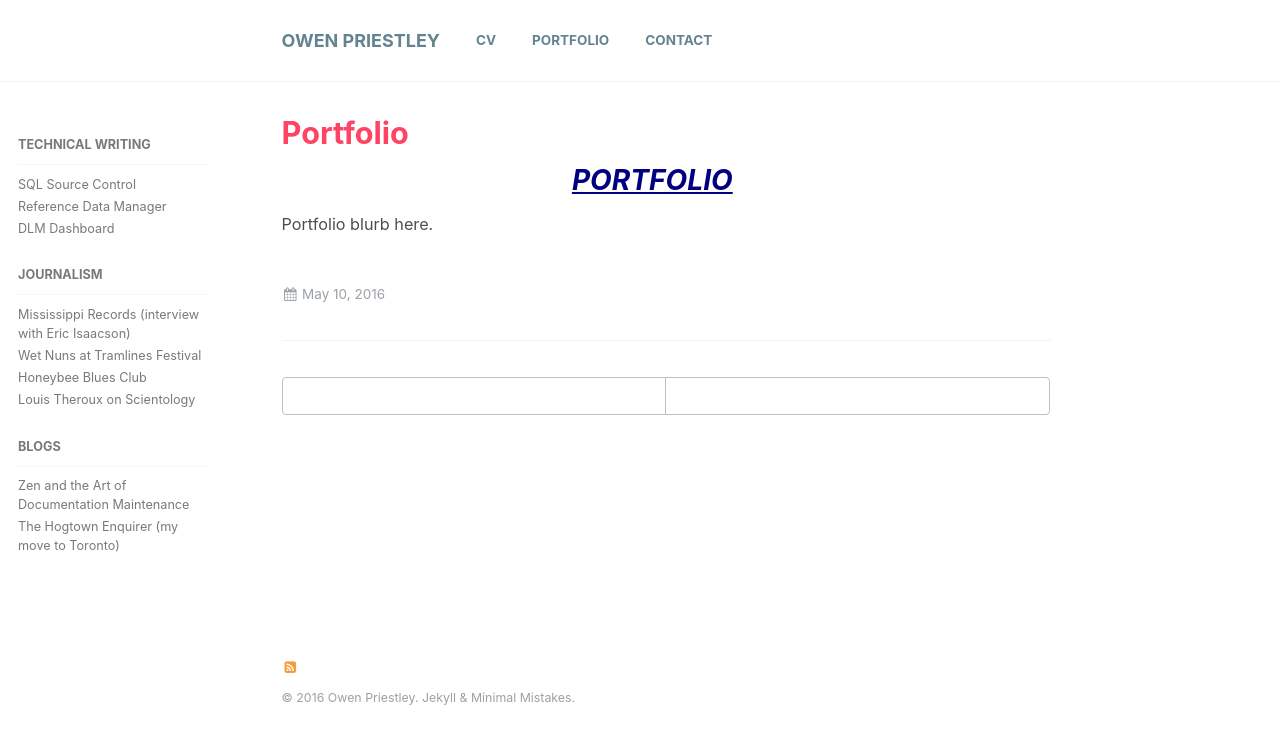
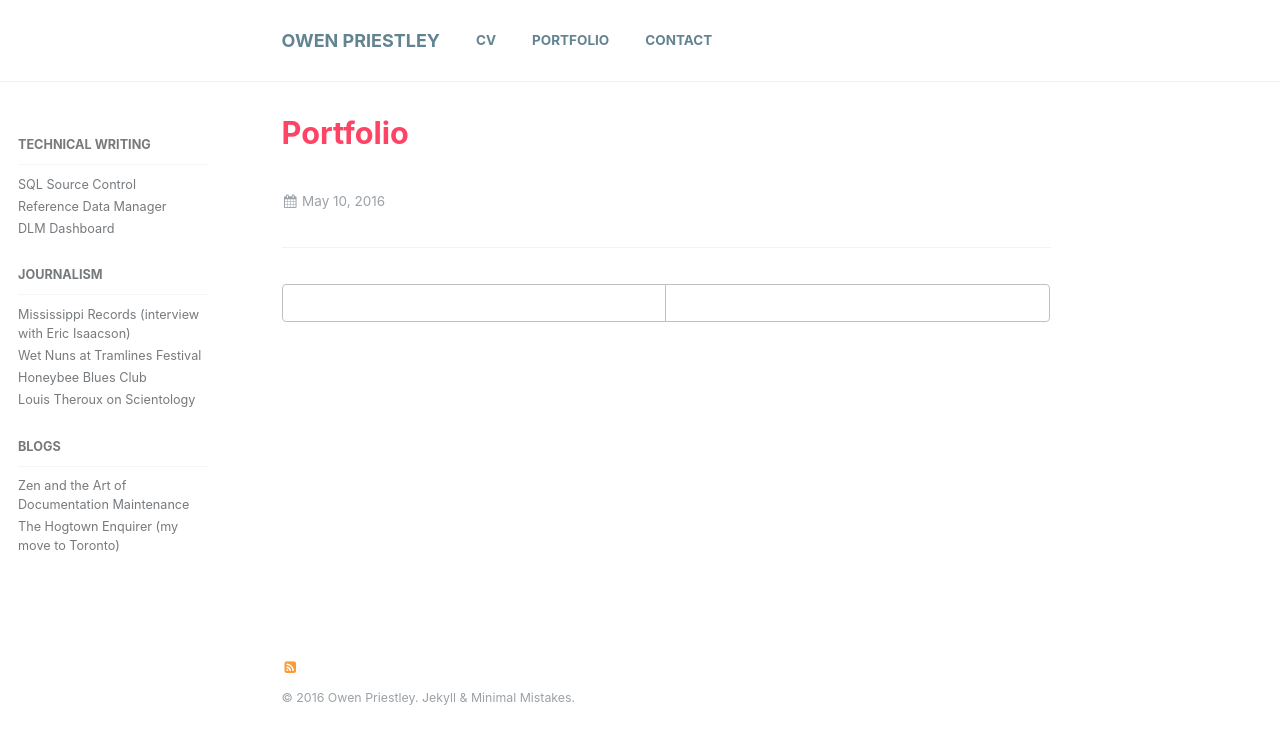
Before and after one commit to owenpriestley/owenpriestley.github.io, a Jekyll site: the page built from _portfolio/index.md, in a window 1280 px wide. Shown: the top 744 px of the page. Built offline with Jekyll 4.4.1, drawn with Linux system fonts in a browser that asks for light colours.

Commit message:
Fix portfolio

```diff
--- a/_portfolio/index.md
+++ b/_portfolio/index.md
@@ -7,6 +7,3 @@ permalink: /portfolio/
 sidebar:
   nav: "portfolio"
 ---
-<h1 style="text-align: center; color: navy; text-indent: -1em; text-decoration: underline"><i>PORTFOLIO</i></h1>
-
-Portfolio blurb here.
```
